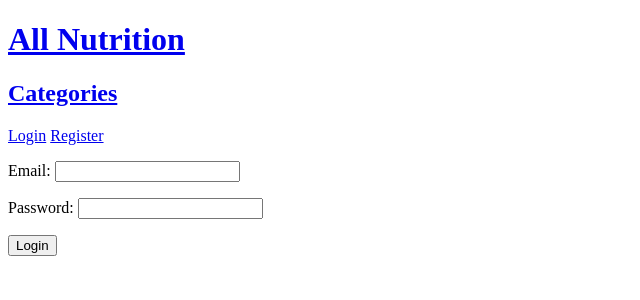
After one commit to Bartekkk12/django-shop, a Django app: page /login/ in a window 1280 px wide. The commit adds this page. Shown: the top 300 px of the page, without its empty margins (0-640 px from the left). Run offline with Django 5.2, Linux system fonts and the light colour scheme.

Commit message:
Add login and register system

```diff
--- /dev/null
+++ b/shop/store/forms.py
@@ -0,0 +1,13 @@
+from django import forms
+from django.contrib.auth.forms import UserCreationForm, AuthenticationForm
+from .models import User
+
+
+class RegisterForm(UserCreationForm):
+    class Meta:
+        model = User
+        fields = ['name', 'surname', 'email', 'phone_number', 'password1', 'password2']
+
+
+class LoginForm(AuthenticationForm):
+    username = forms.EmailField(label='Email')
--- /dev/null
+++ b/shop/store/templates/store/login.html
@@ -0,0 +1,10 @@
+{% extends 'main.html' %}
+
+{% block content %}
+    <form method="POST">
+        {% csrf_token %}
+
+        {{form.as_p}}
+    <button type="submit">Login</button>
+    </form>
+{% endblock content %}
--- a/shop/store/urls.py
+++ b/shop/store/urls.py
@@ -4,6 +4,11 @@ from . import views
 
 urlpatterns = [
     path('', views.home, name='home'),
+
+    path('register/', views.register_user, name='register'),
+    path('login/', views.login_user, name='login'),
+    path('logout/', views.logout_user, name='logout'),
+
     path('categories/', views.category_list, name='categories'),
     path('categories/<slug:slug>/', views.category_detail, name='category'),
     path('product/<slug:slug>/', views.product_detail, name='product_detail'),
--- a/shop/store/views.py
+++ b/shop/store/views.py
@@ -1,6 +1,8 @@
-from django.shortcuts import render, get_object_or_404
+from django.shortcuts import render, get_object_or_404, redirect
+from django.contrib.auth import login, logout
 
 from .models import Category, Product, Review, Flavor
+from .forms import RegisterForm, LoginForm
 
 # Create your views here.
 
@@ -11,6 +13,35 @@ def home(request):
     context = {'categories': categories, 'products': products, 'reviews': reviews}
 
     return render(request, 'store/home.html', context)
+
+def register_user(request):
+    if request.method == 'POST':
+        form = RegisterForm(request.POST)
+        if form.is_valid():
+            form.save()
+            return redirect('login')
+    else:
+        form = RegisterForm()
+
+    context = {'form': form}
+    return render(request, 'store/register.html', context)
+
+def login_user(request):
+    if request.method == 'POST':
+        form = LoginForm(request.POST)
+        if form.is_valid():
+            user = form.get_user()
+            login(request, user)
+            return redirect('home')
+    else:
+        form = LoginForm()
+
+    context = {'form': form}
+    return render(request, 'store/login.html', context)
+
+def logout_user(request):
+    logout(request)
+    return redirect('home')
 
 def category_list(request):
     categories = Category.objects.all()
--- a/shop/templates/navbar.html
+++ b/shop/templates/navbar.html
@@ -2,4 +2,14 @@
         <a href="{% url 'home' %}"><h1>All Nutrition</h1></a>
 
         <a href="{% url 'categories' %}"><h2>Categories</h2></a>
+
+
+        {% if user.is_authenticated %}
+                <p>Witaj, {{ user.name }}!</p>
+                <a href="{% url 'logout' %}">Logout</a>
+        {% else %}
+                <a href="{% url 'login' %}">Login</a>
+                <a href="{% url 'register' %}">Register</a>
+        {% endif %}
+
 {% endblock content %}
```
Also changed, not shown: shop/store/templates/store/category_list.html (+9 -4 lines), shop/store/templates/store/register.html (added, +10 -0 lines).
